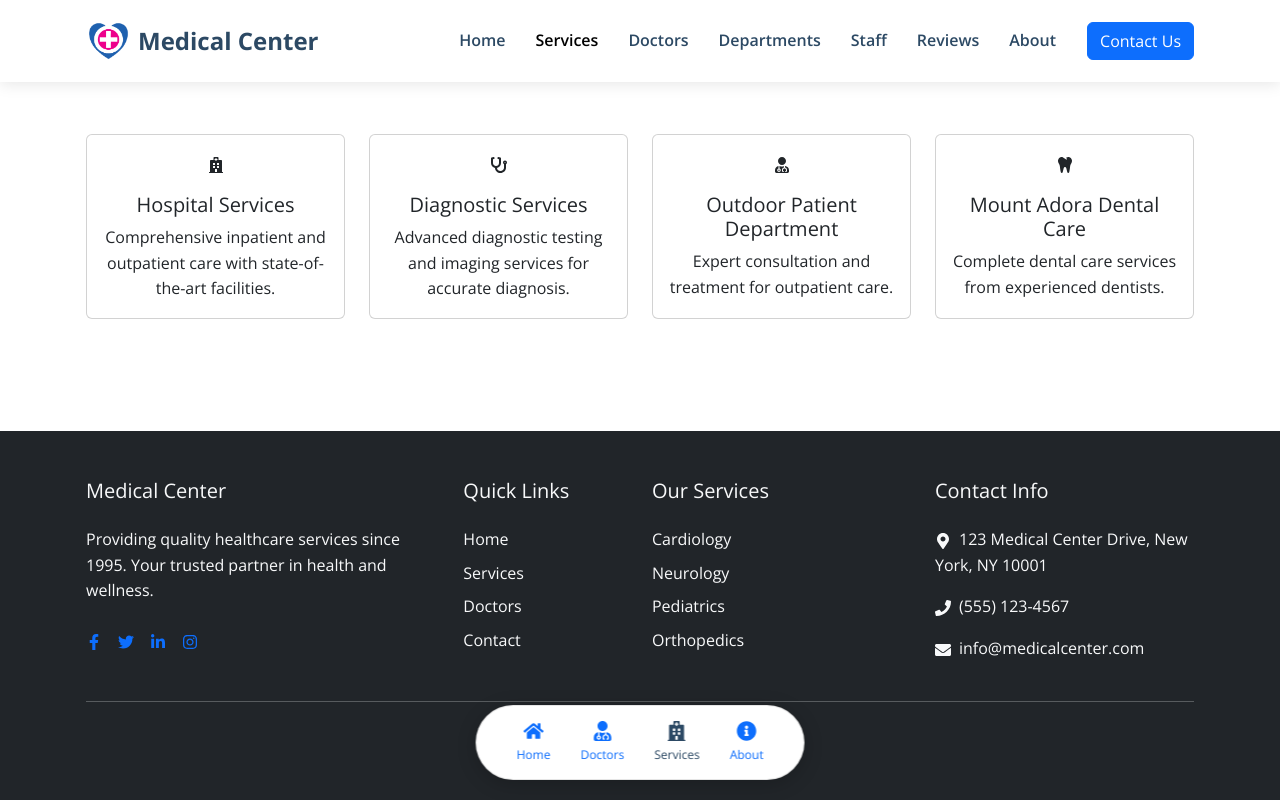
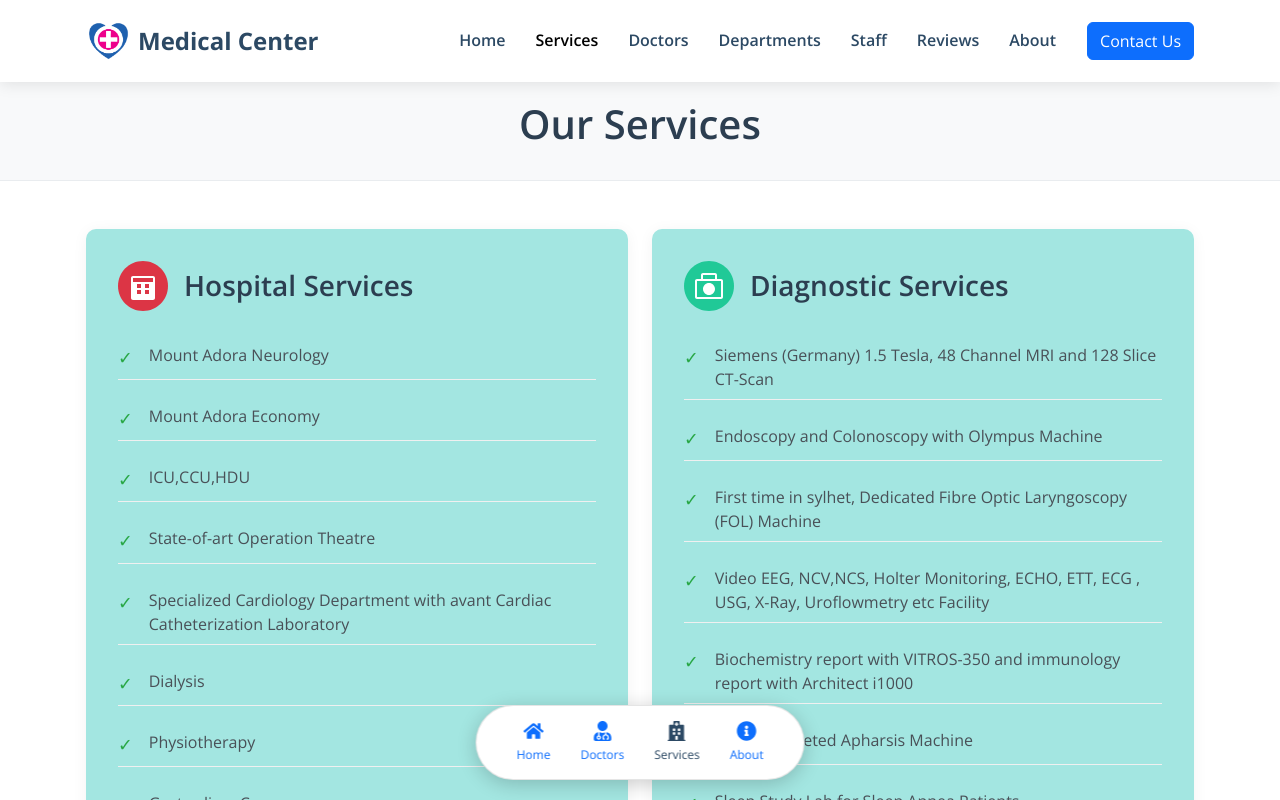
Before and after one commit to reshadMajumder/hospital, a React (Vite) app: page /services in a window 1280 px wide. Built offline with nearby package versions, Linux system fonts and the light colour scheme.

Commit message:
service page updated

```diff
--- a/src/components/doctors/DoctorProfile.jsx
+++ b/src/components/doctors/DoctorProfile.jsx
@@ -1,5 +1,5 @@
 import React from 'react';
-import { Modal, Row, Col, Badge } from 'react-bootstrap';
+import { Modal,Button, Row, Col, Badge } from 'react-bootstrap';
 import { motion } from 'framer-motion';
 
 const DoctorProfile = ({ doctor, show, onHide }) => {
@@ -13,10 +13,21 @@ const DoctorProfile = ({ doctor, show, onHide }) => {
       centered
       className="doctor-profile-modal"
     >
-      <div className="doctor-profile-header">
-        <h4 className="mb-0">{doctor.name}</h4>
-        <p className="mb-0">{doctor.specialization}</p>
+      <div className="doctor-profile-header d-flex justify-content-between align-items-center">
+        <div>
+          <h4 className="mb-0">{doctor.name}</h4>
+          <p className="mb-0">{doctor.specialization}</p>
+        </div>
+        <Button
+          variant="light"
+          onClick={onHide}
+          className="close-button"
+        >
+          ×
+        </Button>
+
       </div>
+
 
       <div className="profile-image-container">
         <motion.img
@@ -29,6 +40,8 @@ const DoctorProfile = ({ doctor, show, onHide }) => {
       </div>
 
       <Modal.Body className="pt-4">
+
+
         <Row>
           <Col md={6}>
             <h5>Professional Information</h5>
--- a/src/components/pages/Services.jsx
+++ b/src/components/pages/Services.jsx
@@ -1,50 +1,57 @@
 import { Container, Row, Col, Card } from 'react-bootstrap';
 import { FaHospital, FaStethoscope, FaUserMd, FaTooth } from 'react-icons/fa';
+import ServiceSection from '../services/ServiceSection';
+import ServiceHeader from '../services/ServiceHeader';
+import '../../styles/Services.css';
 
-function Services() {
-  const services = [
-    {
-      icon: <FaHospital />,
-      title: 'Hospital Services',
-      description: 'Comprehensive inpatient and outpatient care with state-of-the-art facilities.'
-    },
-    {
-      icon: <FaStethoscope />,
-      title: 'Diagnostic Services',
-      description: 'Advanced diagnostic testing and imaging services for accurate diagnosis.'
-    },
-    {
-      icon: <FaUserMd />,
-      title: 'Outdoor Patient Department',
-      description: 'Expert consultation and treatment for outpatient care.'
-    },
-    {
-      icon: <FaTooth />,
-      title: 'Mount Adora Dental Care',
-      description: 'Complete dental care services from experienced dentists.'
-    }
+const Services = () => {
+  const hospitalServices = [
+    'Mount Adora Neurology',
+    'Mount Adora Economy',
+    'ICU,CCU,HDU',
+    'State-of-art Operation Theatre',
+    'Specialized Cardiology Department with avant Cardiac Catheterization Laboratory',
+    'Dialysis',
+    'Physiotherapy',
+    'Gastro-liver Care',
+    'ENT Care',
+    'Burn, Trauma, and Orthopedics Care',
+    'Gyne and Obs. Care'
+  ];
+
+  const diagnosticServices = [
+    'Siemens (Germany) 1.5 Tesla, 48 Channel MRI and 128 Slice CT-Scan',
+    'Endoscopy and Colonoscopy with Olympus Machine',
+    'First time in sylhet, Dedicated Fibre Optic Laryngoscopy (FOL) Machine',
+    'Video EEG, NCV,NCS, Holter Monitoring, ECHO, ETT, ECG , USG, X-Ray, Uroflowmetry etc Facility',
+    'Biochemistry report with VITROS-350 and immunology report with Architect i1000',
+    'Fully Autometed Apharsis Machine',
+    'Sleep Study Lab for Sleep Apnea Patients'
   ];
 
   return (
-    <Container className="py-5">
-      <h2 className="text-center mb-5">Our Services</h2>
-      <Row>
-        {services.map((service, index) => (
-          <Col md={6} lg={3} key={index} className="mb-4">
-            <Card className="h-100 service-card">
-              <Card.Body className="text-center">
-                <div className="service-icon mb-3">
-                  {service.icon}
-                </div>
-                <Card.Title>{service.title}</Card.Title>
-                <Card.Text>{service.description}</Card.Text>
-              </Card.Body>
-            </Card>
+    <div className="services-page">
+      <ServiceHeader />
+      <Container>
+        <Row>
+          <Col lg={6} className="mb-4">
+            <ServiceSection
+              title="Hospital Services"
+              icon="/images/hospital-icon.svg"
+              services={hospitalServices}
+            />
           </Col>
-        ))}
-      </Row>
-    </Container>
+          <Col lg={6} className="mb-4">
+            <ServiceSection
+              title="Diagnostic Services"
+              icon="/images/diagnostic-icon.svg"
+              services={diagnosticServices}
+            />
+          </Col>
+        </Row>
+      </Container>
+    </div>
   );
-}
+};
 
 export default Services;
--- /dev/null
+++ b/src/components/services/ServiceHeader.jsx
@@ -0,0 +1,14 @@
+import React from 'react';
+import { Container } from 'react-bootstrap';
+
+const ServiceHeader = () => {
+  return (
+    <div className="service-header py-4 mb-5">
+      <Container>
+        <h1 className="text-center service-title">Our Services </h1>
+      </Container>
+    </div>
+  );
+};
+
+export default ServiceHeader;
--- /dev/null
+++ b/src/components/services/ServiceSection.jsx
@@ -0,0 +1,23 @@
+import React from 'react';
+import { Row, Col } from 'react-bootstrap';
+
+const ServiceSection = ({ title, icon, services }) => {
+  return (
+    <div className="service-section mb-5">
+      <div className="d-flex align-items-center mb-4">
+        <img src={icon} alt={title} className="service-icon me-3" />
+        <h2 className="service-section-title mb-0">{title}</h2>
+      </div>
+      <div className="service-list">
+        {services.map((service, index) => (
+          <div key={index} className="service-item">
+            <span className="check-icon">✓</span>
+            <span className="service-text">{service}</span>
+          </div>
+        ))}
+      </div>
+    </div>
+  );
+};
+
+export default ServiceSection;
--- a/src/styles/DoctorCard.css
+++ b/src/styles/DoctorCard.css
@@ -110,3 +110,16 @@
   object-fit: cover;
   box-shadow: 0 5px 15px rgba(0, 0, 0, 0.2);
 }
+
+/* modal cross button */
+.close-button {
+  font-size: 24px;
+  line-height: 1;
+  padding: 5px 12px;
+  border-radius: 50%;
+
+}
+
+.close-button:hover {
+  background-color: #f0f0f0;
+}
--- /dev/null
+++ b/src/styles/services.css
@@ -0,0 +1,72 @@
+.services-page {
+  padding-top: 76px;
+  background-color: #fff;
+}
+
+.service-header {
+  background-color: #f8f9fa;
+  border-bottom: 1px solid #e9ecef;
+}
+
+.service-title {
+  color: #2c3e50;
+  font-size: 2.5rem;
+  font-weight: 600;
+}
+
+.service-section {
+  background: #a3e6e1;
+  border-radius: 10px;
+  padding: 2rem;
+  box-shadow: 0 2px 15px rgba(0, 0, 0, 0.05);
+}
+
+.service-section-title {
+  color: #2c3e50;
+  font-size: 1.75rem;
+  font-weight: 600;
+}
+
+.service-icon {
+  width: 50px;
+  height: 50px;
+  object-fit: contain;
+}
+
+.service-list {
+  margin-top: 1.5rem;
+}
+
+.service-item {
+  display: flex;
+  align-items: start;
+  margin-bottom: 1rem;
+  padding: 0.5rem 0;
+  border-bottom: 1px solid #f0f0f0;
+}
+
+.service-item:last-child {
+  border-bottom: none;
+}
+
+.check-icon {
+  color: #28a745;
+  font-weight: bold;
+  margin-right: 1rem;
+  font-size: 1.1rem;
+}
+
+.service-text {
+  color: #495057;
+  line-height: 1.5;
+}
+
+@media (max-width: 768px) {
+  .service-title {
+    font-size: 2rem;
+  }
+
+  .service-section {
+    padding: 1.5rem;
+  }
+}
```
Also changed, not shown: public/images/diagnostic-icon.svg (added), public/images/hospital-icon.svg (added).
